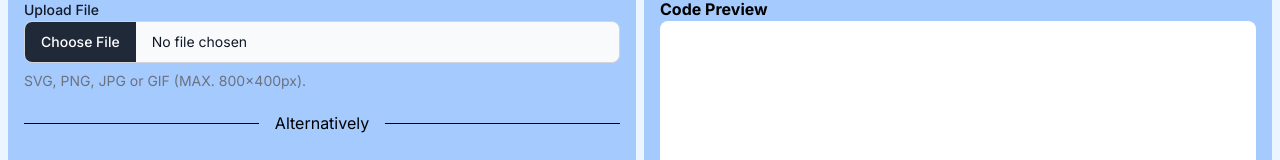
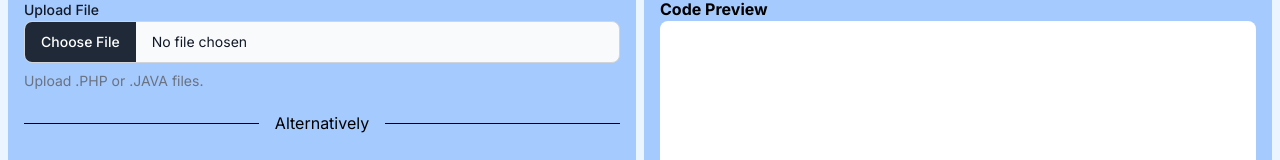
Before and after one commit to SnoodieTheSnoople/sdp-solutions-xp, a Next.js app: page / in a window 1280 px wide. Shown: the part 143-303 px from the top of the page. Built offline with nearby package versions, Linux system fonts and the light colour scheme.

Commit message:
Update fileUpload.js
->Now will say results of calculation
->Only PHP and Java files can be uplaoded

```diff
--- a/src/components/fileUpload.js
+++ b/src/components/fileUpload.js
@@ -1,27 +1,27 @@
-
 import { FileInput, Label } from 'flowbite-react';
 
-export default function FileUploadComponent({ setContent }) {
+export default function FileUploadComponent({ onFileContent }) {
 
     const handleFileChange = (event) => {
         const file = event.target.files[0];
         if (file) {
             const reader = new FileReader();
             reader.onload = (e) => {
-                setContent(e.target.result);
+                onFileContent(e.target.result);
             };
             reader.readAsText(file);
         }
     };
 
-    return(
+    return (
         <div>
             <div>
                 <Label htmlFor="file-upload-helper-text" value='Upload File'/>
             </div>
             <FileInput
                 id="file-upload-helper-text"
-                helperText="SVG, PNG, JPG or GIF (MAX. 800x400px)."
+                helperText="Upload .PHP or .JAVA files."
+                accept=".php,.java"
                 onChange={handleFileChange}
             />
         </div>
```
